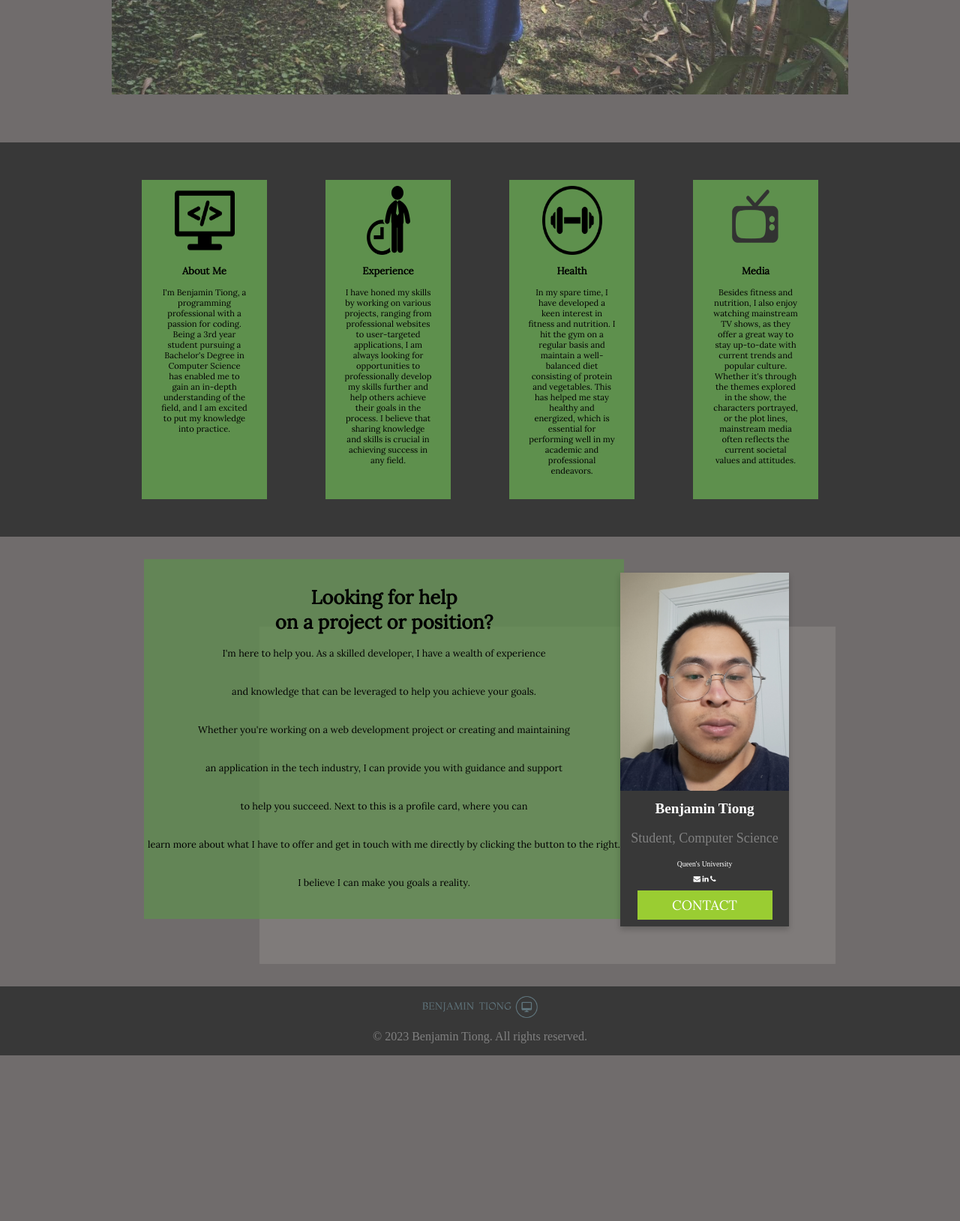
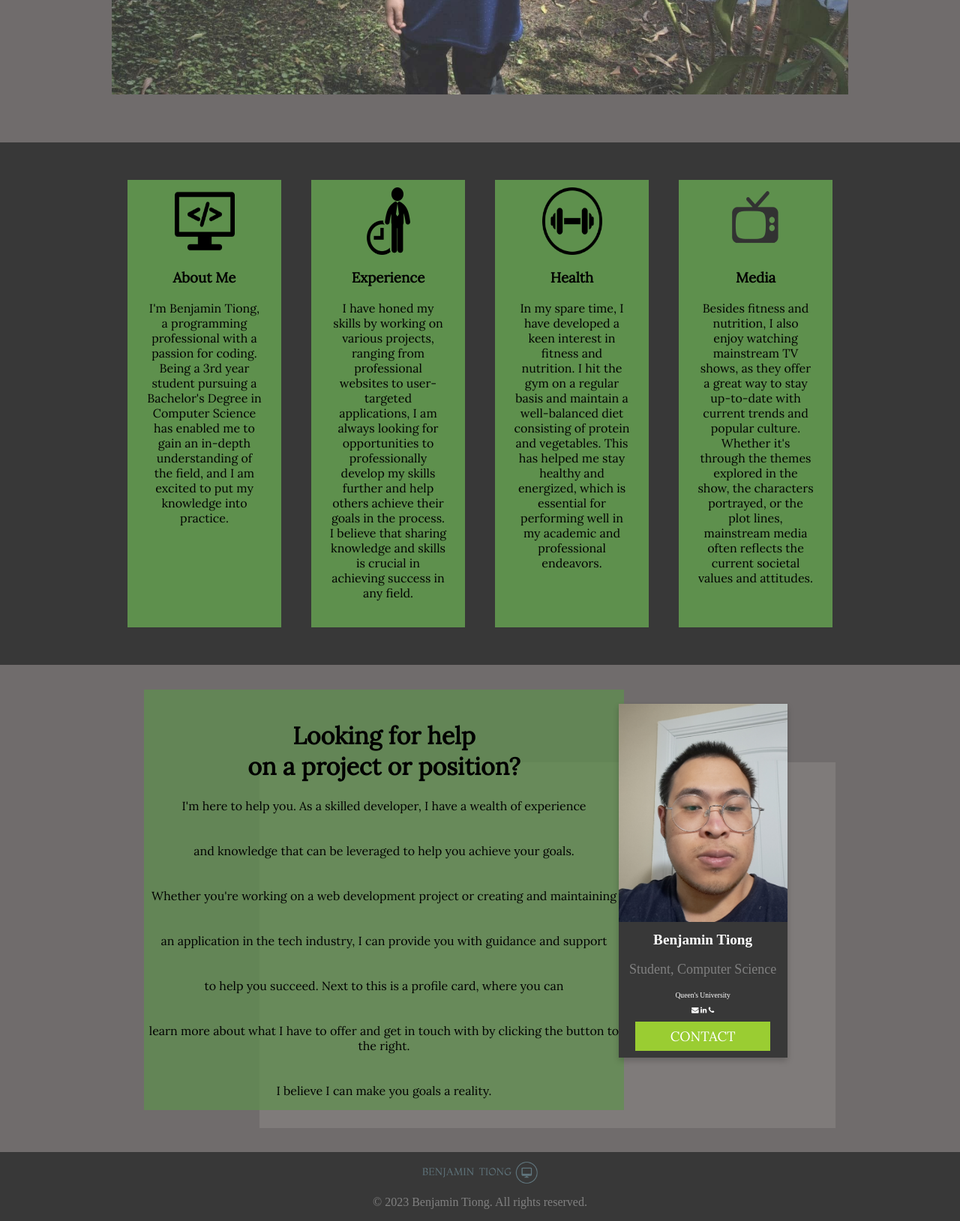
Before and after one commit to bengoEOZZ/portfolio, a PHP site: page / in a window 1280 px wide. Shown: the part 912-2541 px from the top of the page at 75% size. Before the commit the page ends 2320 px from the top, so only its background shows below. Run offline with PHP 8.4, Linux system fonts and the light colour scheme.

Commit message:
Readjusted veiweing experience for desktop

```diff
--- a/index.php
+++ b/index.php
@@ -94,7 +94,7 @@
             Whether you're working on a web development project or creating and maintaining<br><br><br>
             an application in the tech industry, I can provide you with guidance and support<br><br><br>
             to help you succeed. Next to this is a profile card, where you can<br><br><br>
-            learn more about what I have to offer and get in touch with me directly by clicking
+            learn more about what I have to offer and get in touch with by clicking
             the button to the right.<br><br><br>
             I believe I can make you goals a reality.
             </p>
--- a/static/css/home_style.css
+++ b/static/css/home_style.css
@@ -93,8 +93,8 @@ body {
 .box {
     position: relative;
     width: calc(25% - 20px);
-    margin-left: 4%;
-    margin-right: 4%;
+    margin-left: 2%;
+    margin-right: 2%;
     height: auto;
     background-color: rgb(94, 144, 77);
     padding-bottom: 20px;
@@ -142,7 +142,6 @@ body {
     margin-right: 25px;
     color: black;
     font-family: 'Lora', serif;
-    font-size: 0.7em;
     transition: transform 0.3s ease-in-out;
     text-align: center;
 }
@@ -154,7 +153,7 @@ body {
 .about-container {
     position: relative;
     width: 100%;
-    height: 600px;
+    height: 650px;
     background-color: rgb(112,108,108);
 }
 
@@ -172,17 +171,17 @@ body {
     top: 5%;
     left: 15%;
     width: 50%;
-    height: 80%;
+    height: auto;
     background-color: rgba(94, 144, 77, 0.7);
     text-align: center;
     font-family: 'Lora', serif;
-    font-size: 0.8em;
+    font-size: 1em;
 }
 
 #about-card {
     position: absolute;
     top: 8%;
-    right: 100px;
+    right: 8%;
     background-color: rgba(56,56,56,255);
     box-shadow: 0 4px 8px 0 rgba(0, 0, 0, 0.2);
     max-width: 225px;
```
